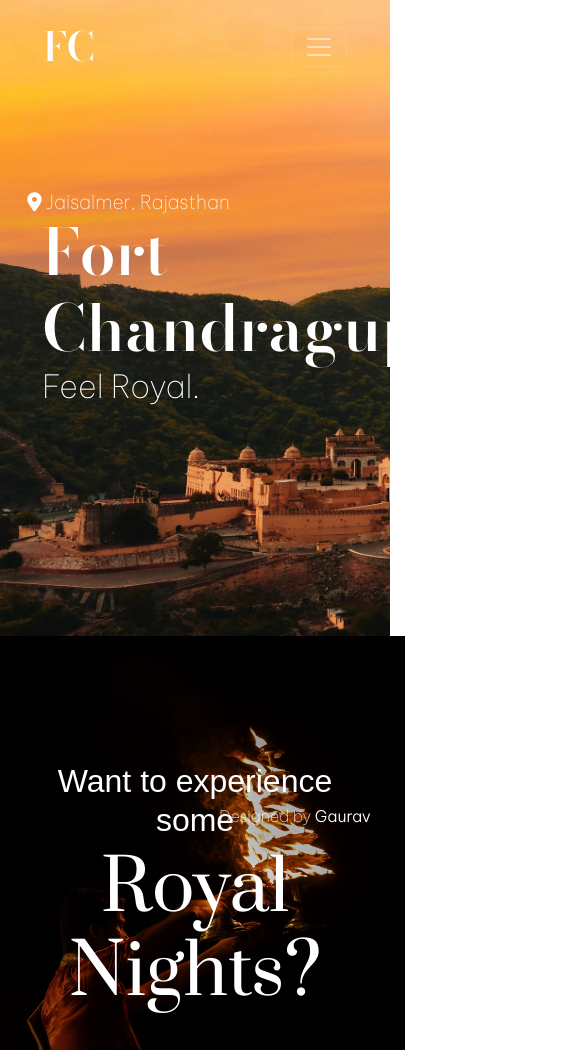
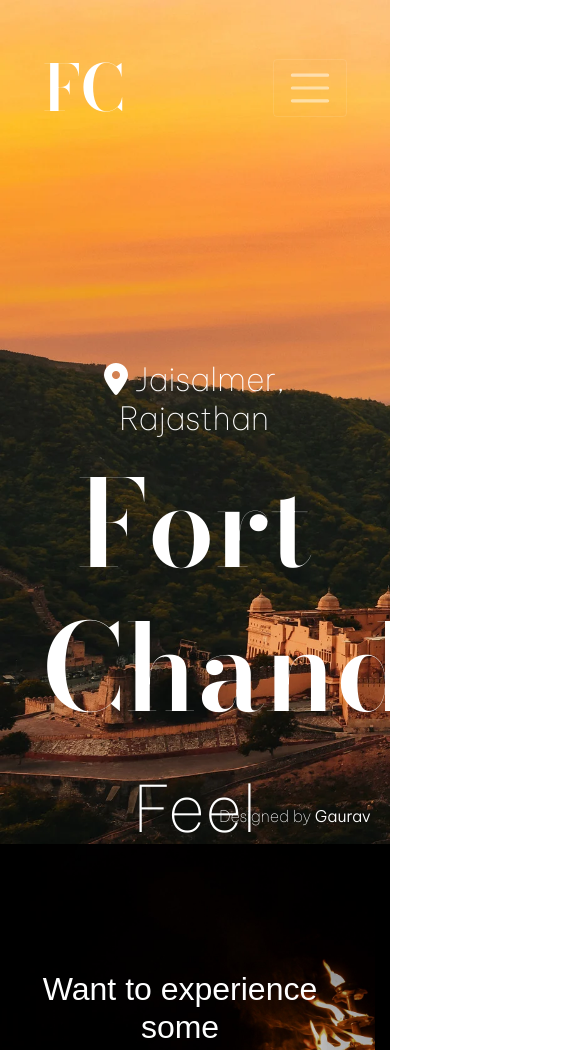
Before and after one commit to webgaurav02/hotelwebsite, a plain HTML site: page index.html in a window 390 px wide. Shown: the top 1050 px of the page, 585 px wide, since content can reach past the window. Drawn offline with nearby package versions, Linux system fonts and the light colour scheme; a web font is replaced by a local one.

Commit message:
Make Home Page Responsive

```diff
--- a/css/styles.css
+++ b/css/styles.css
@@ -27,6 +27,8 @@ body{
   background-image: url("../images/Home.jpg");
   background-size: cover;
   padding: 1% 7% 11%;
+  height: 100vh;
+  width: 100vw;
 }
 .navbar-brand{
   font-size: 2.5rem;
@@ -78,6 +80,7 @@ h5.head{
   background-color: black;
   background-size: cover;
   padding: 0;
+  width: 100vw;
 }
 .fire{
   background-image: url(../images/Fire.jpg);
@@ -124,15 +127,42 @@ h5.head{
     line-height: 0.5;
     background-color: rgba(0, 0, 0, 0.192);
   }
+  .navbar{
+    margin-top: 7%;
+  }
+  .navbar-brand{
+    font-size: 4rem;
+  }
+  .nav-item {
+    font-size: 2rem;
+    margin: 2.5rem;
+  }
+  .navbar-toggler{
+    font-size: 2rem;
+  }
+  div.heading{
+    padding-top: 25vh;
+    padding-bottom: 25vh;
+  }
   .heading{
     padding-top: 30%;
     padding-bottom: 56%;
   }
   .head{
-    text-align: left;
+    margin: auto;
+    text-align: center;
   }
   h1.head {
+    padding-top: 5%;
+    font-size: 7.5rem;
+  }
+  h3.head{
+    padding-top: 10%;
     font-size: 4rem;
+    text-align: center;
+  }
+  h5.head{
+    font-size: 2rem;
   }
   .royal-nights h3{
     font-size: 2rem;
@@ -142,9 +172,10 @@ h5.head{
     background-size: cover;
     text-align: center;
     padding: 30% 10%;
+    height: 100vh;
+    width: 100vw;
   }
   .royal-nights .col-lg-3{
     text-align: center;
   }
-
 }
```
Also changed, not shown: 1 other file.
